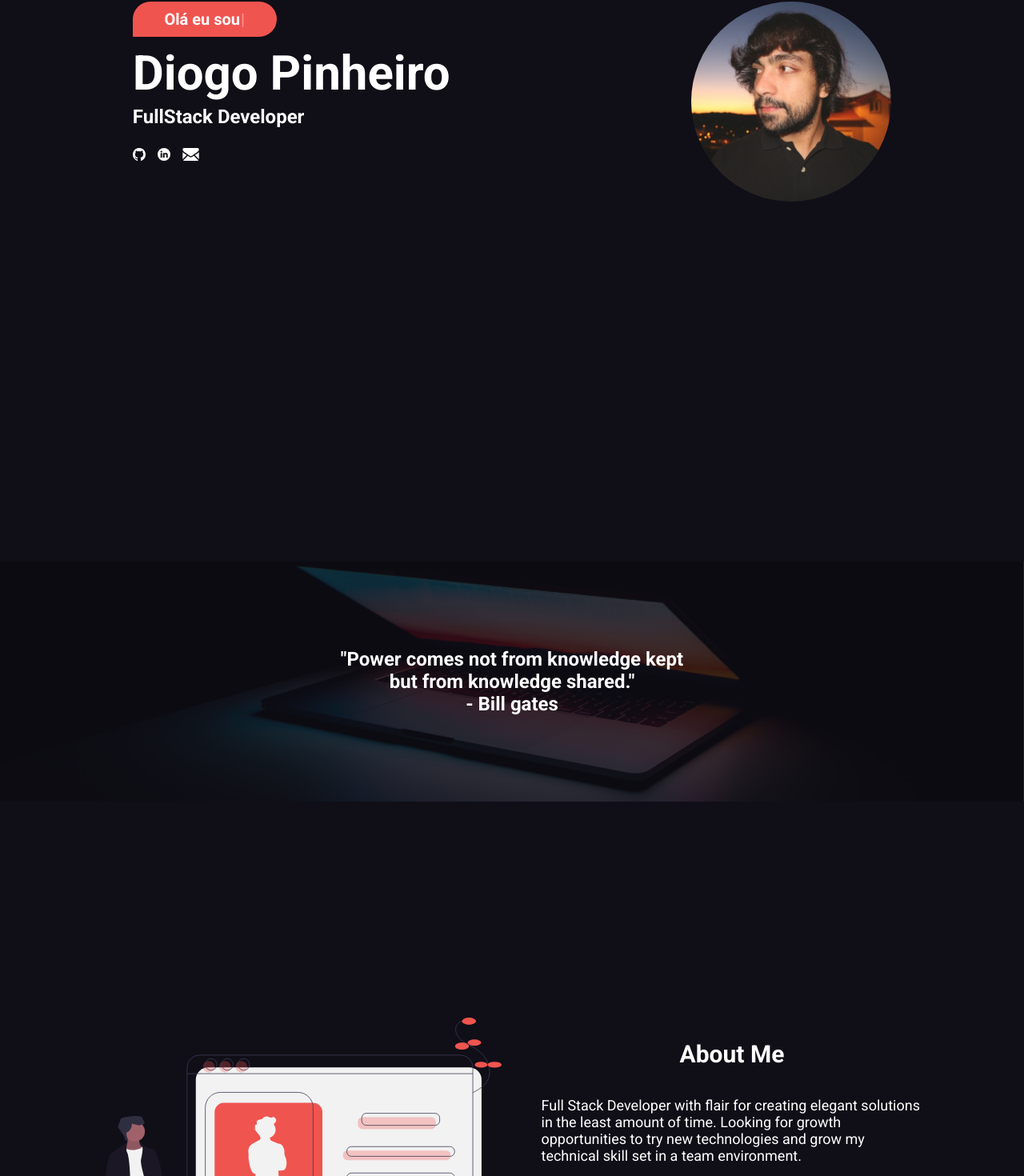
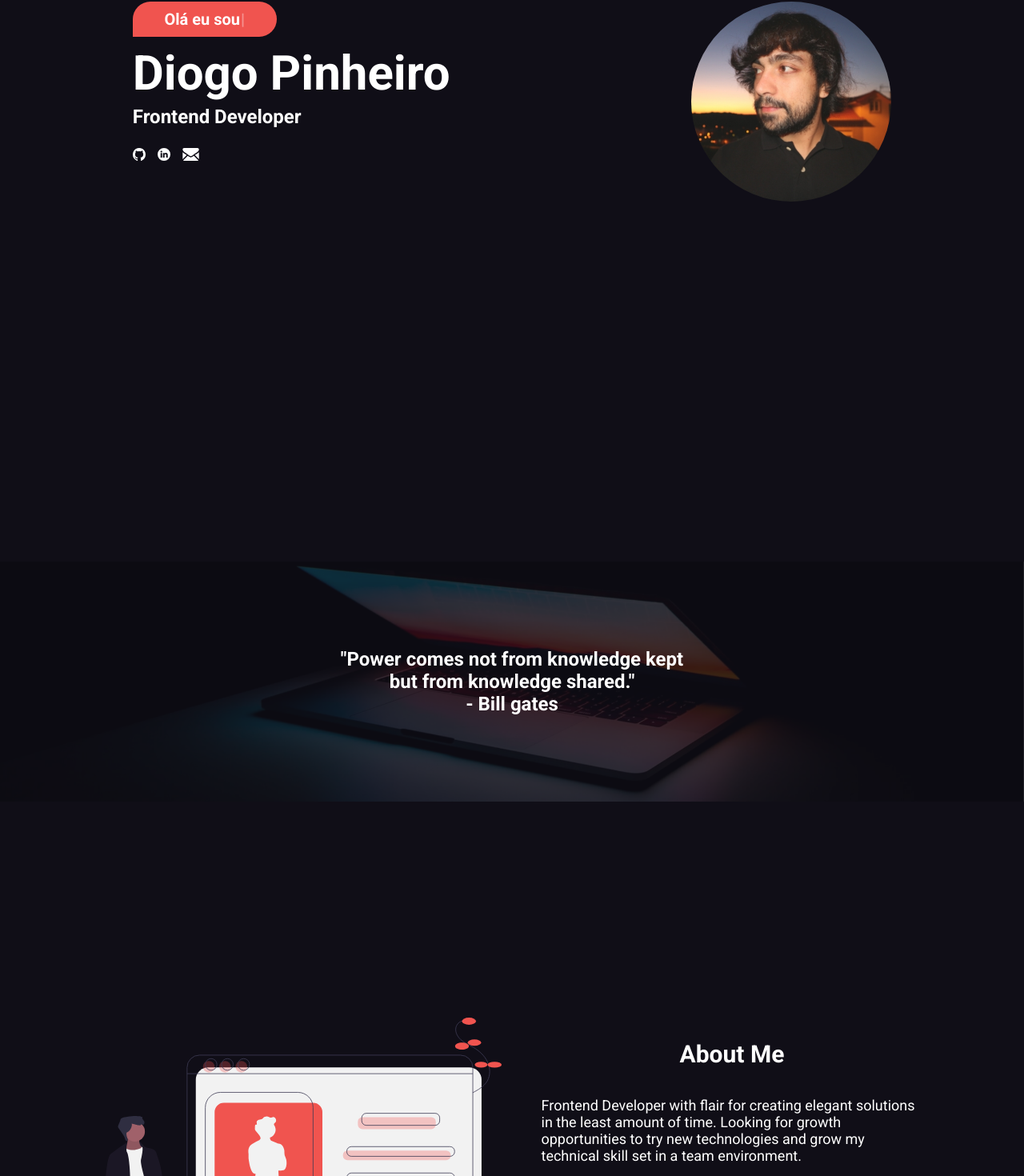
Before and after one commit to diogofgomespinheiro/Portfolio, a React (Create React App) app in the folder client/: page / in a window 1280 px wide. Shown: the part 288-1758 px from the top of the page at 80% size. Built offline with nearby package versions, Linux system fonts and the light colour scheme.

Commit message:
corrected some text

```diff
--- a/client/src/components/About/About.js
+++ b/client/src/components/About/About.js
@@ -12,7 +12,7 @@ const About = () => {
       <div className="content">
         <h1>About Me</h1>
         <p>
-          Full Stack Developer with flair for creating elegant solutions in the
+          Frontend Developer with flair for creating elegant solutions in the
           least amount of time. Looking for growth opportunities to try new
           technologies and grow my technical skill set in a team environment.
         </p>
--- a/client/src/components/Home/Home.js
+++ b/client/src/components/Home/Home.js
@@ -46,7 +46,7 @@ const Home = () => {
           </div>
           <div className="profile-information">
             <h1>Diogo Pinheiro</h1>
-            <h2>FullStack Developer</h2>
+            <h2>Frontend Developer</h2>
             <div className="social-media">
               <a
                 rel="noopener noreferrer"
```
Also changed, not shown: 1 other file (tests, documents, lock files or other folders).
